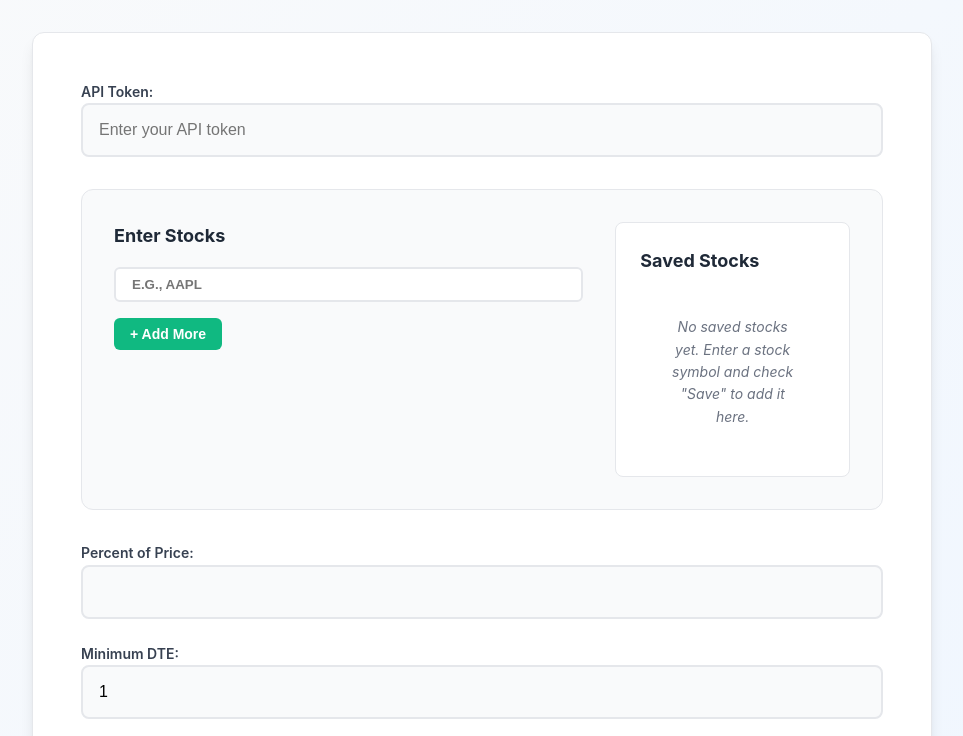
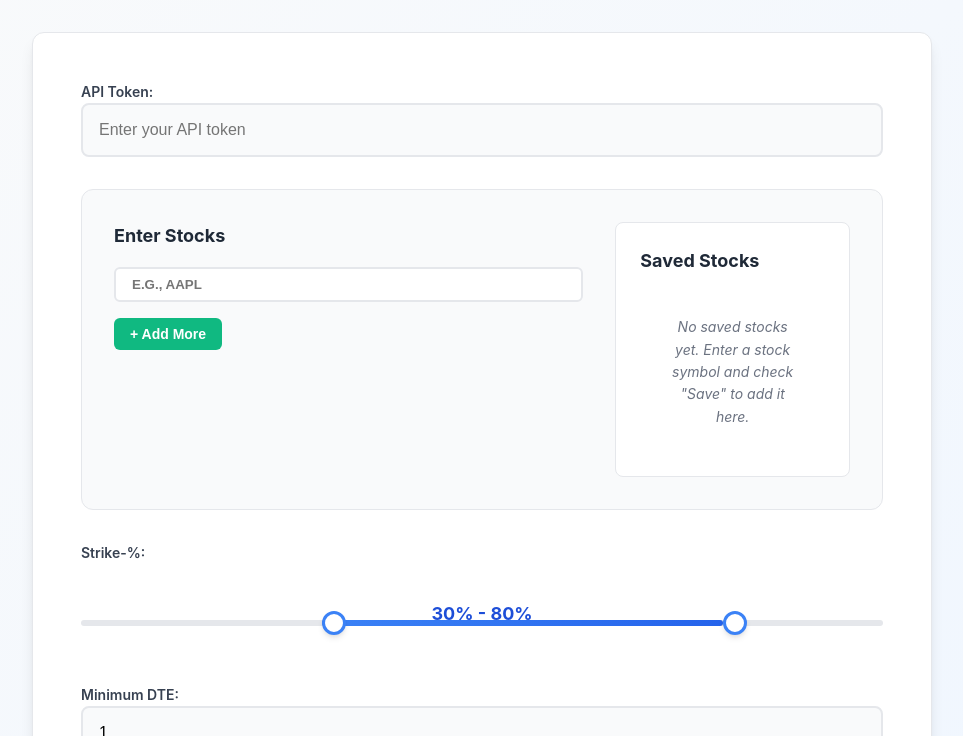
Before and after one commit to dk-trade/covered-call, a plain HTML site: page index.html in a window 1280 px wide. Shown: the part 64-800 px from the top of the page, without its empty margins (158-1121 px from the left). Drawn offline with Linux system fonts and the light colour scheme.

Commit message:
Update index.html

```diff
--- a/index.html
+++ b/index.html
@@ -18,8 +18,20 @@
     <div class="form-group">
       <label>Symbol: <input type="text" id="symbol" maxlength="7" placeholder="e.g., AAPL" required></label>
     </div>
-    <div class="form-group">
-      <label>Percent of Price: <input type="number" id="pctPrice" min="1" max="100" required></label>
+    <div class="form-group range-group">
+      <label>Strike-%:</label>
+      <div class="range-container">
+        <div class="range-slider">
+          <div class="range-track">
+            <div class="range-selected"></div>
+            <div class="thumb thumb-min"></div>
+            <div class="thumb thumb-max"></div>
+          </div>
+          <div class="range-display">30% - 80%</div>
+        </div>
+        <input type="hidden" id="minStrike" value="30">
+        <input type="hidden" id="maxStrike" value="80">
+      </div>
     </div>
     <div class="form-group">
       <label>Minimum DTE: <input type="number" id="minDte" value="1" min="1" placeholder="Min days to expiration"></label>
```
